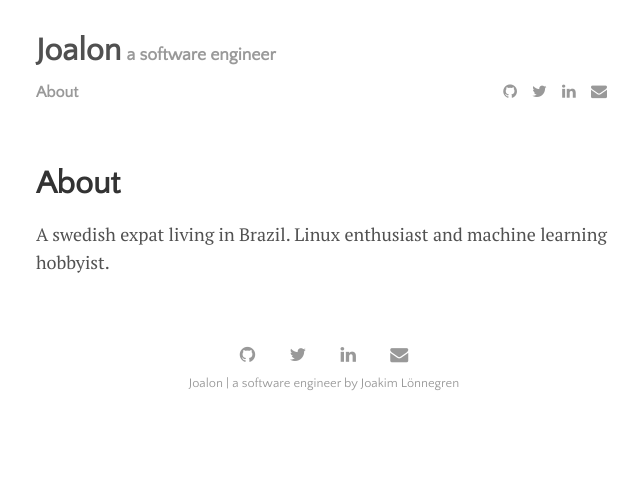
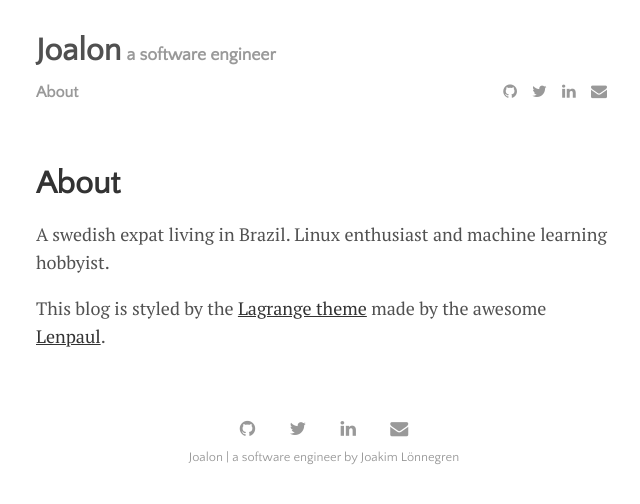
Before and after one commit to joalon/joalon.se, a Jekyll site: the page built from menu/about.md, in a window 1280 px wide. Shown: the top 504 px of the page, without its empty margins (316-956 px from the left). Built offline with Jekyll 4.4.1, drawn with Linux system fonts in a browser that asks for light colours; nearby versions of some CDN libraries.

Commit message:
Adds credit for the jekyll theme by lenpaul on the about page

```diff
--- a/menu/about.md
+++ b/menu/about.md
@@ -3,3 +3,5 @@ layout: page
 title: About
 ---
 A swedish expat living in Brazil. Linux enthusiast and machine learning hobbyist.
+
+This blog is styled by the [Lagrange theme](https://lenpaul.github.io/Lagrange/) made by the awesome [Lenpaul](https://www.lenpaul.com/).
```
